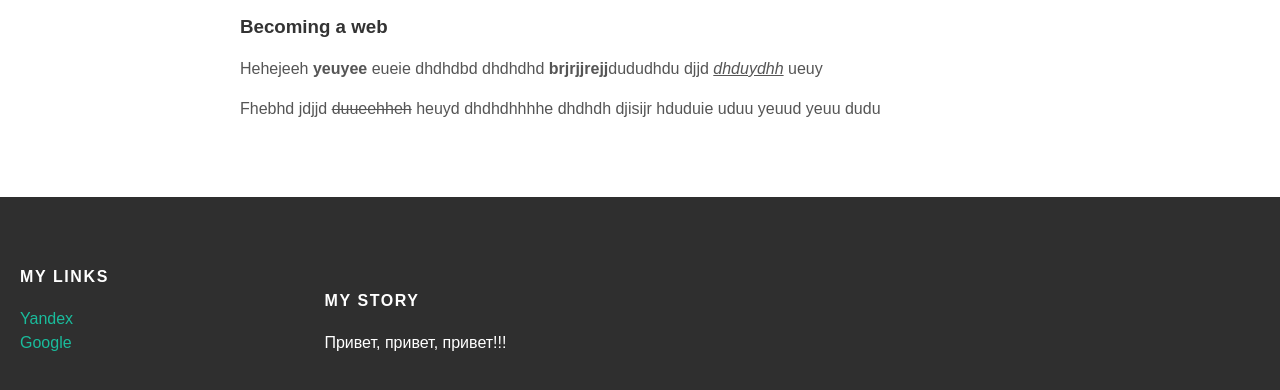
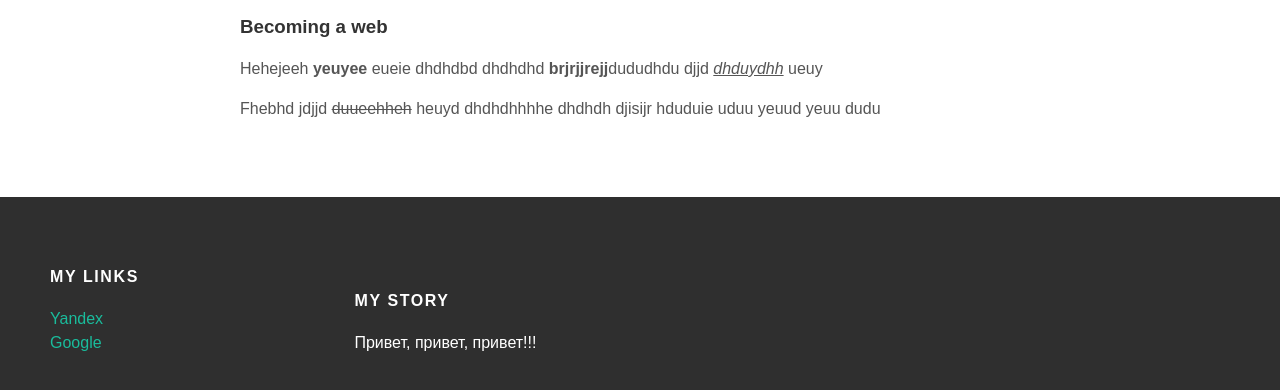
Before and after one commit to Mit-7/mit-7.github.io, a plain HTML site: page index.html in a window 1280 px wide. Shown: the part 652-1042 px from the top of the page. Drawn offline with Linux system fonts and the light colour scheme.

Commit message:
Update 222.css

```diff
--- a/222.css
+++ b/222.css
@@ -35,7 +35,7 @@ body {
 
  .container {
 	max-width: 1000px;
-	margin: 0 auto 0 20px;
+	margin: 0 auto 0 50px;
 }
 
 #header a{
```
